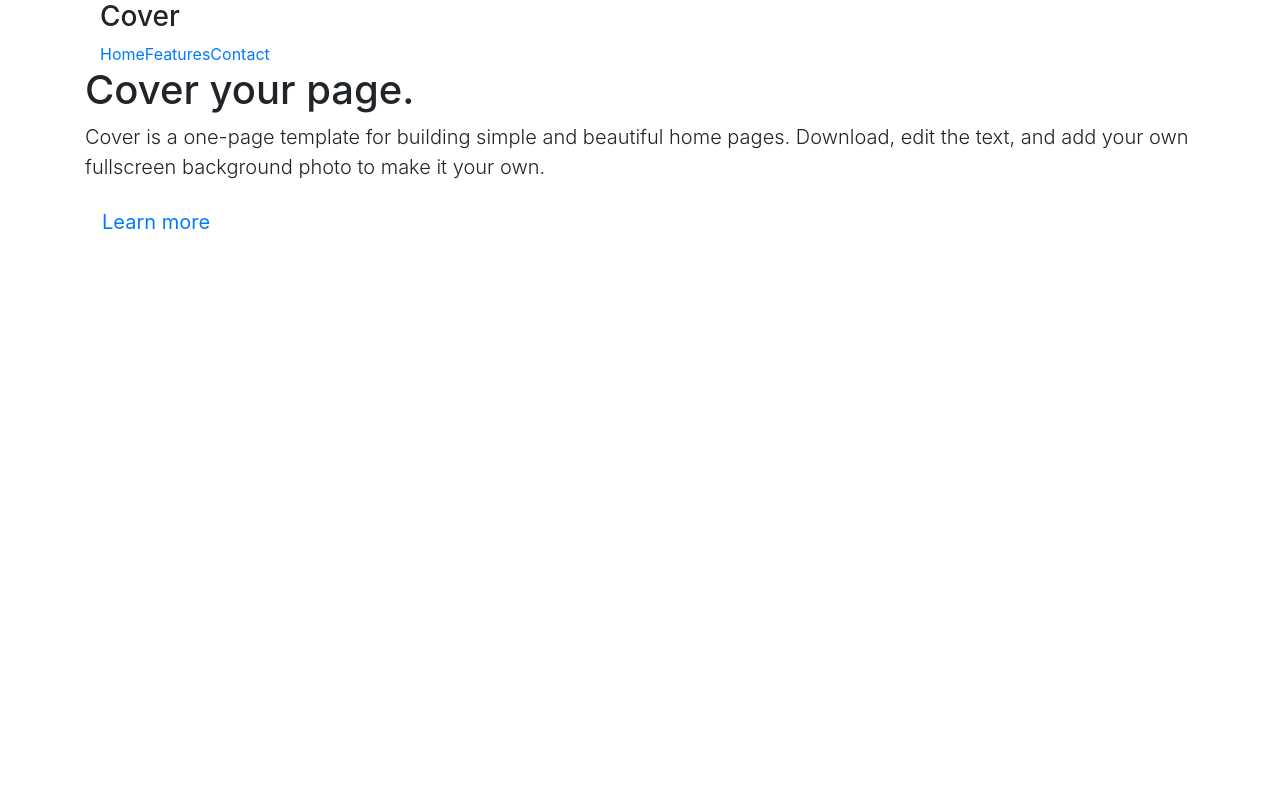
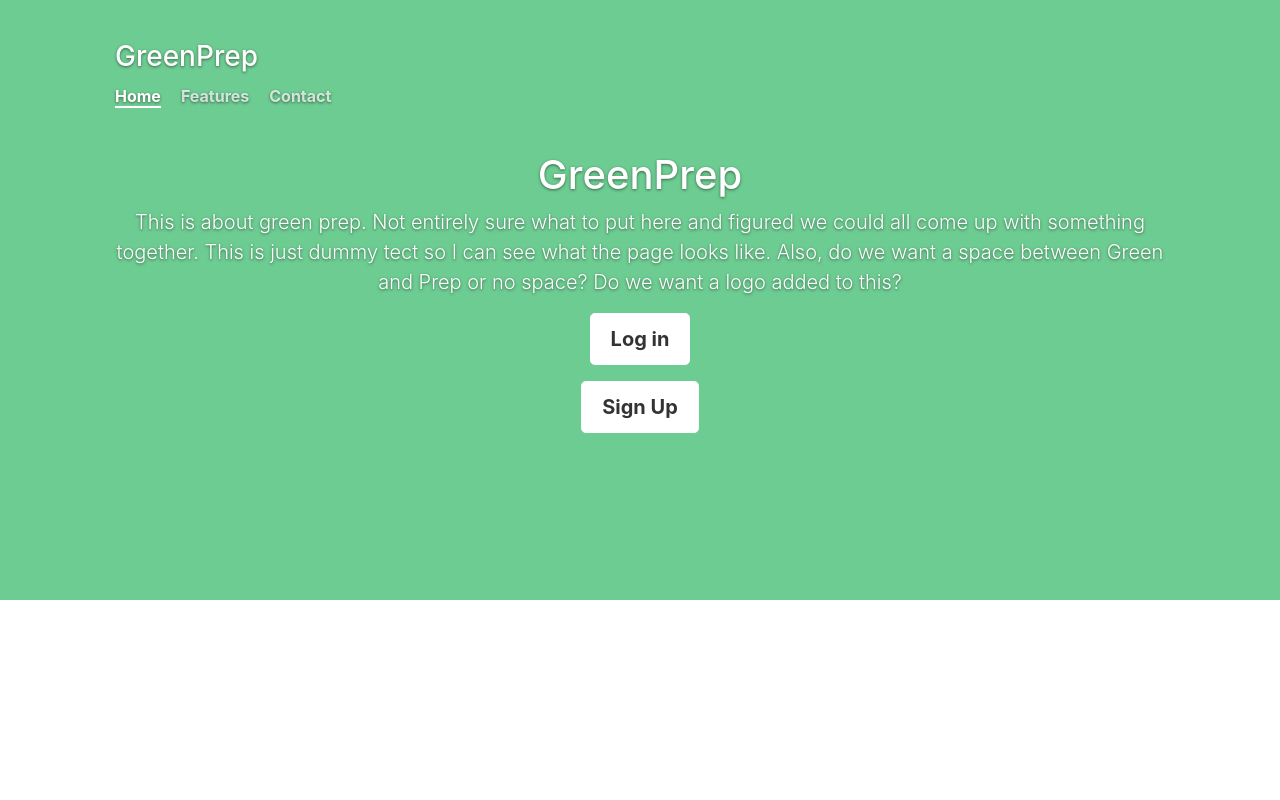
Before and after one commit to ajuhl/green-prep, a Django app: page / in a window 1280 px wide. Run offline with Django 3.2, Linux system fonts and the light colour scheme; some libraries are stand-ins or nearby versions.

Commit message:
added home page css and functinality

```diff
--- /dev/null
+++ b/greenprep/apps.py
@@ -0,0 +1,6 @@
+from django.apps import AppConfig
+
+
+
+class CoreConfig(AppConfig):
+     name = 'core'
--- /dev/null
+++ b/greenprep/models.py
@@ -0,0 +1,4 @@
+from django.db import models
+from django.contrib.auth.models import User
+from django.db.models.signals import post_save
+from django.dispatch import receiver
--- a/greenprep/urls.py
+++ b/greenprep/urls.py
@@ -1,6 +1,8 @@
 
 from django.contrib import admin
 from django.urls import include, path
+from django.conf.urls import url
+from greenprep import views as core_views
 from . import views
 
 
@@ -9,8 +11,8 @@ urlpatterns = [
     path('meal/', include('mealbuilder.urls')),
     path('grocerylist/', include('grocerylist.urls')),
     path('profile/', include('userprofile.urls')),
+    path('signup/', views.signup, name='signup'),
     path('', views.index, name='index'),
-
 ]
 
 urlpatterns += [
--- a/greenprep/views.py
+++ b/greenprep/views.py
@@ -1,4 +1,20 @@
 from django.shortcuts import render
+from django.contrib.auth import login, authenticate
+from django.shortcuts import render, redirect
+from .forms import SignUpForm
 
 def index(request):
     return render(request, 'index.html')
+
+def signup(request):
+    if request.method == 'POST':
+        form = SignUpForm(request.POST)
+        if form.is_valid():
+            user = form.save()
+            raw_password = form.cleaned_data.get('password1')
+            user = authenticate(email=user.email, password=raw_password)
+            login(request, user)
+            return redirect('home')
+    else:
+        form = SignUpForm()
+    return render(request, 'signup.html', {'form': form})
--- /dev/null
+++ b/mealbuilder/static/mealbuilder/css/index.css
@@ -0,0 +1,135 @@
+/*
+ * Globals
+ */
+
+/* Links */
+a,
+a:focus,
+a:hover {
+  color: #fff;
+}
+
+/* Custom default button */
+.btn-default,
+.btn-default:hover,
+.btn-default:focus {
+  color: #333;
+  text-shadow: none; /* Prevent inheritence from `body` */
+  background-color: #fff;
+  border: 1px solid #fff;
+}
+
+
+/*
+ * Base structure
+ */
+
+html,
+body {
+  height: 100%;
+  background-color: #fff;
+}
+body {
+  color: #fff;
+  text-align: center;
+  text-shadow: 0 1px 3px rgba(0,0,0,.5);
+}
+
+/* Extra markup and styles for table-esque vertical and horizontal centering */
+.site-wrapper {
+  display: table;
+  width: 100%;
+  height: 600px;
+  background-color: #6dcc91;
+  /*height: 100%; */
+  /*min-height: 100%;*/
+}
+.site-wrapper-inner {
+  display: table-cell;
+  vertical-align: top;
+}
+.cover-container {
+  margin-right: auto;
+  margin-left: auto;
+}
+
+/* Padding for spacing */
+.inner {
+  padding: 30px;
+}
+
+
+/*
+ * Header
+ */
+.masthead-brand {
+  margin-top: 10px;
+  margin-bottom: 10px;
+}
+
+.masthead-nav > li {
+  display: inline-block;
+}
+.masthead-nav > li + li {
+  margin-left: 20px;
+}
+.masthead-nav > li > a {
+  padding-right: 0;
+  padding-left: 0;
+  font-size: 16px;
+  font-weight: bold;
+  color: #fff; /* IE8 proofing */
+  color: rgba(255,255,255,.75);
+  border-bottom: 2px solid transparent;
+}
+.masthead-nav > li > a:hover,
+.masthead-nav > li > a:focus {
+  background-color: transparent;
+  border-bottom-color: #a9a9a9;
+  border-bottom-color: rgba(255,255,255,.25);
+}
+.masthead-nav > .active > a,
+.masthead-nav > .active > a:hover,
+.masthead-nav > .active > a:focus {
+  color: #fff;
+  border-bottom-color: #fff;
+}
+
+@media (min-width: 768px) {
+  .masthead-brand {
+    float: left;
+  }
+  .masthead-nav {
+    float: right;
+  }
+}
+
+
+/*
+ * Cover
+ */
+
+.cover {
+  padding: 0 20px;
+}
+.cover .btn-lg {
+  padding: 10px 20px;
+  font-weight: bold;
+}
+
+/*
+ * Affix and center
+ */
+
+@media (min-width: 768px) {
+  /* Pull out the header and footer */
+  .masthead {
+    position: fixed;
+    top: 0;
+  }
+  /* Start the vertical centering */
+  .site-wrapper-inner {
+    vertical-align: middle;
+  }
+
+}
--- a/templates/index.html
+++ b/templates/index.html
@@ -1,3 +1,6 @@
+{% load static %}
+
+
 <!doctype html>
 <html lang="en">
 
@@ -8,7 +11,7 @@
   <!-- Bootstrap CSS -->
   <link rel="stylesheet" href="https://stackpath.bootstrapcdn.com/bootstrap/4.1.0/css/bootstrap.min.css" integrity="sha384-9gVQ4dYFwwWSjIDZnLEWnxCjeSWFphJiwGPXr1jddIhOegiu1FwO5qRGvFXOdJZ4" crossorigin="anonymous">  <link rel="stylesheet" href="https://use.fontawesome.com/releases/v5.0.10/css/all.css">
   <link rel="stylesheet" href="https://cdnjs.cloudflare.com/ajax/libs/malihu-custom-scrollbar-plugin/3.1.5/jquery.mCustomScrollbar.min.css">
-  <link rel="stylesheet" type="text/css" href="css/home.css'">
+  <link rel="stylesheet" type="text/css" href="{% static 'mealbuilder/css/index.css' %}">
 </head>
     <div class="site-wrapper">
 
@@ -18,7 +21,7 @@
 
             <div class="masthead clearfix">
               <div class="container inner">
-                <h3 class="masthead-brand">Cover</h3>
+                <h3 class="masthead-brand">GreenPrep</h3>
                 <nav>
                   <ul class="nav masthead-nav">
                     <li class="active"><a href="#">Home</a></li>
@@ -30,11 +33,14 @@
             </div>
 
             <div class="inner cover">
-              <h1 class="cover-heading">Cover your page.</h1>
-              <p class="lead">Cover is a one-page template for building simple and beautiful home pages. Download, edit the text, and add your own fullscreen background photo to make it your own.</p>
+              <h1 class="cover-heading">GreenPrep</h1>
+              <p class="lead">This is about green prep. Not entirely sure what to put here and figured we could all come up with something together. This is just dummy tect so I can see what the page looks like. Also, do we want a space between Green and Prep or no space? Do we want a logo added to this?</p>
               <p class="lead">
-                <a href="#" class="btn btn-lg btn-default">Learn more</a>
+                <a href="{% url 'login' %}" class="btn btn-lg btn-default">Log in</a>
               </p>
+              <p class="lead">
+                  <a href="{% url 'signup' %}" class="btn btn-lg btn-default">Sign Up</a>
+                </p>
             </div>
 
           </div>
```
Also changed, not shown: greenprep/forms.py (added, +7 -0 lines), mealbuilder/templates/base_generic.html (+3 -14 lines), templates/signup.html (added, +19 -0 lines), db.sqlite3, mealbuilder/apps.py (line endings or trailing spaces).
